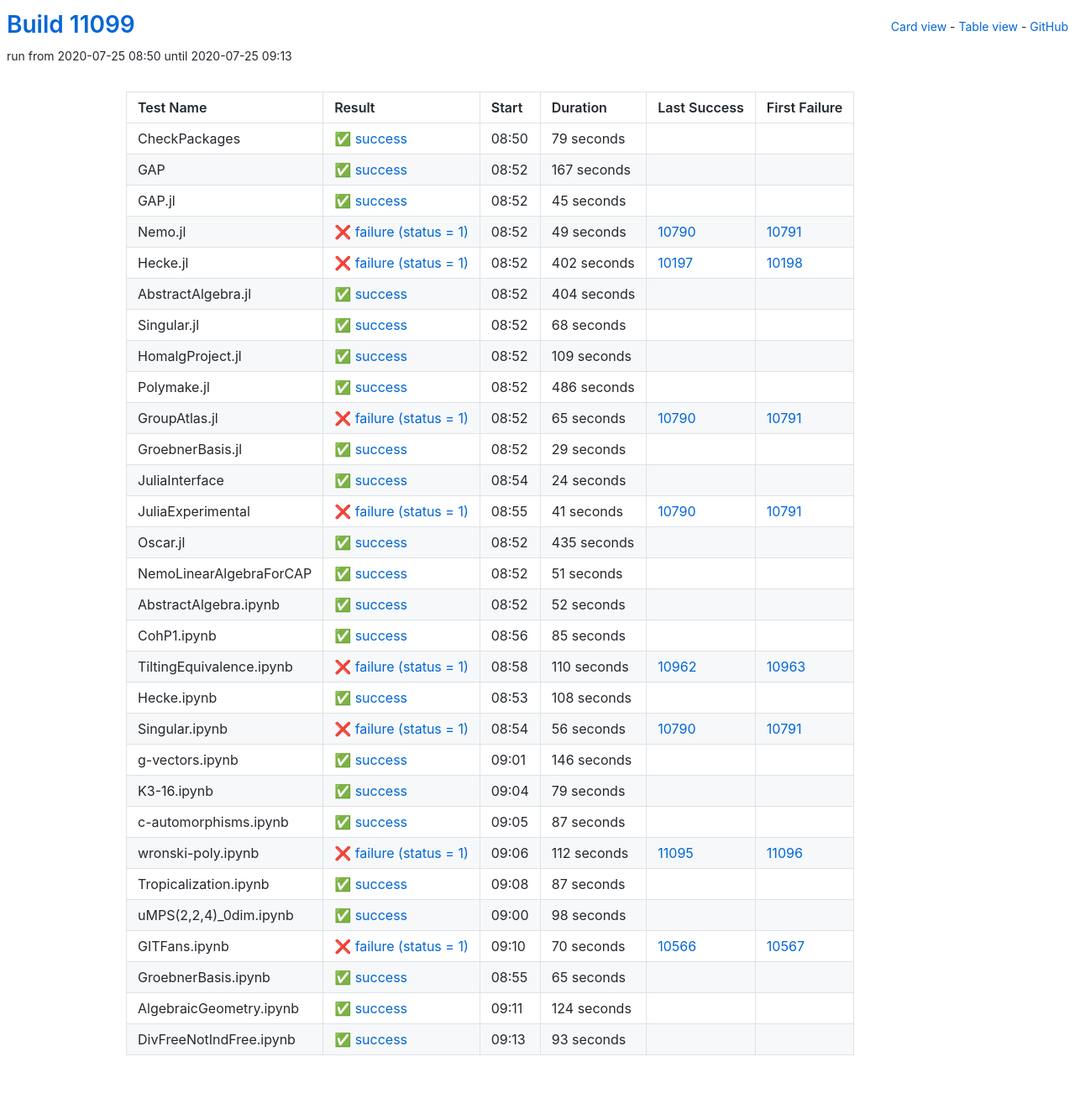
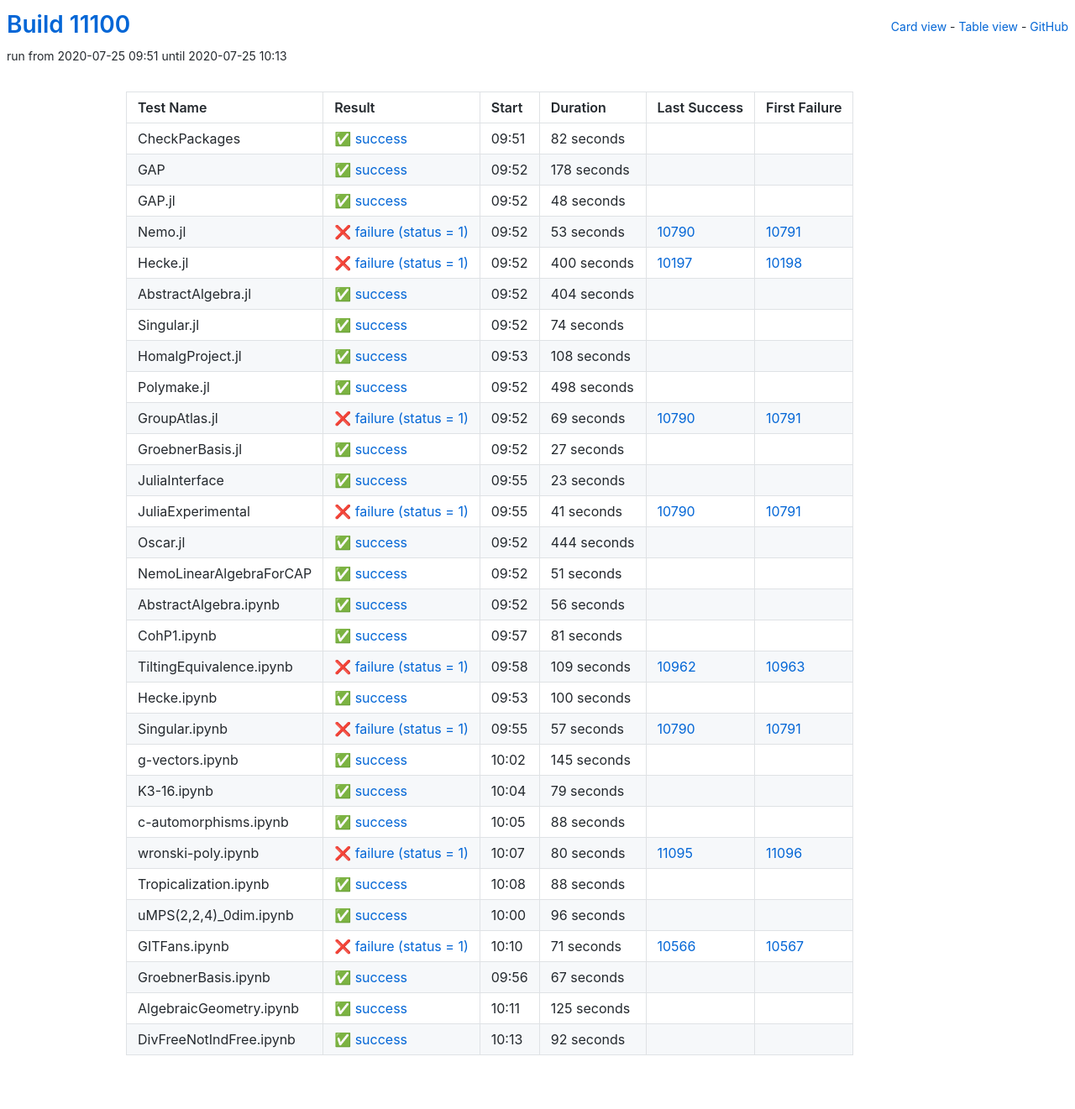
Before and after one commit to oscar-system/oscar-ci-status, a Jekyll site: the page built from table.html, in a window 1280 px wide. Shown: the whole page at 84% size. Built offline with Jekyll 4.4.1, drawn with Linux system fonts in a browser that asks for light colours.

Commit message:
Build #11100

```diff
--- a/_data/ci.yml
+++ b/_data/ci.yml
@@ -1,6 +1,6 @@
 ---
-build: 11099
-build_url: https://oscarci.mathematik.uni-kl.de/job/oscar/11099/
+build: 11100
+build_url: https://oscarci.mathematik.uni-kl.de/job/oscar/11100/
 job: oscar
 organization: oscar-system
 repo: oscar-ci-status
@@ -8,68 +8,68 @@
 tests:
 - name: CheckPackages
   id: checkpackages
-  log: https://oscarci.mathematik.uni-kl.de/job/oscar/11099/artifact/logs/build-11099/CheckPackages.log
-  start: 2020-07-25 08:50
+  log: https://oscarci.mathematik.uni-kl.de/job/oscar/11100/artifact/logs/build-11100/CheckPackages.log
+  start: 2020-07-25 09:51
   success: true
   exitcode: 0
   status: success
-  duration: 79
+  duration: 82
   last_success: false
   last_success_url:
   first_failure: false
   first_failure_url:
 - name: GAP
   id: gap
-  log: https://oscarci.mathematik.uni-kl.de/job/oscar/11099/artifact/logs/build-11099/GAP.log
-  start: 2020-07-25 08:52
+  log: https://oscarci.mathematik.uni-kl.de/job/oscar/11100/artifact/logs/build-11100/GAP.log
+  start: 2020-07-25 09:52
   success: true
   exitcode: 0
   status: success
-  duration: 167
+  duration: 178
   last_success: false
   last_success_url:
   first_failure: false
   first_failure_url:
 - name: GAP.jl
   id: gap-jl
-  log: https://oscarci.mathematik.uni-kl.de/job/oscar/11099/artifact/logs/build-11099/GAP.jl.log
-  start: 2020-07-25 08:52
+  log: https://oscarci.mathematik.uni-kl.de/job/oscar/11100/artifact/logs/build-11100/GAP.jl.log
+  start: 2020-07-25 09:52
   success: true
   exitcode: 0
   status: success
-  duration: 45
+  duration: 48
   last_success: false
   last_success_url:
   first_failure: false
   first_failure_url:
 - name: Nemo.jl
   id: nemo-jl
-  log: https://oscarci.mathematik.uni-kl.de/job/oscar/11099/artifact/logs/build-11099/Nemo.jl.log
-  start: 2020-07-25 08:52
+  log: https://oscarci.mathematik.uni-kl.de/job/oscar/11100/artifact/logs/build-11100/Nemo.jl.log
+  start: 2020-07-25 09:52
   success: false
   exitcode: 1
   status: failure
-  duration: 49
+  duration: 53
   last_success: 10790
   last_success_url: https://oscarci.mathematik.uni-kl.de/job/oscar/10790/
   first_failure: 10791
   first_failure_url: https://oscarci.mathematik.uni-kl.de/job/oscar/10791/
 - name: Hecke.jl
   id: hecke-jl
-  log: https://oscarci.mathematik.uni-kl.de/job/oscar/11099/artifact/logs/build-11099/Hecke.jl.log
-  start: 2020-07-25 08:52
+  log: https://oscarci.mathematik.uni-kl.de/job/oscar/11100/artifact/logs/build-11100/Hecke.jl.log
+  start: 2020-07-25 09:52
   success: false
   exitcode: 1
   status: failure
-  duration: 402
+  duration: 400
   last_success: 10197
   last_success_url: https://oscarci.mathematik.uni-kl.de/job/oscar/10197/
   first_failure: 10198
   first_failure_url: https://oscarci.mathematik.uni-kl.de/job/oscar/10198/
 - name: AbstractAlgebra.jl
   id: abstractalgebra-jl
-  log: https://oscarci.mathematik.uni-kl.de/job/oscar/11099/artifact/logs/build-11099/AbstractAlgebra.jl.log
-  start: 2020-07-25 08:52
+  log: https://oscarci.mathematik.uni-kl.de/job/oscar/11100/artifact/logs/build-11100/AbstractAlgebra.jl.log
+  start: 2020-07-25 09:52
   success: true
   exitcode: 0
   status: success
@@ -80,80 +80,80 @@
   first_failure_url:
 - name: Singular.jl
   id: singular-jl
-  log: https://oscarci.mathematik.uni-kl.de/job/oscar/11099/artifact/logs/build-11099/Singular.jl.log
-  start: 2020-07-25 08:52
+  log: https://oscarci.mathematik.uni-kl.de/job/oscar/11100/artifact/logs/build-11100/Singular.jl.log
+  start: 2020-07-25 09:52
   success: true
   exitcode: 0
   status: success
-  duration: 68
+  duration: 74
   last_success: false
   last_success_url:
   first_failure: false
   first_failure_url:
 - name: HomalgProject.jl
   id: homalgproject-jl
-  log: https://oscarci.mathematik.uni-kl.de/job/oscar/11099/artifact/logs/build-11099/HomalgProject.jl.log
-  start: 2020-07-25 08:52
+  log: https://oscarci.mathematik.uni-kl.de/job/oscar/11100/artifact/logs/build-11100/HomalgProject.jl.log
+  start: 2020-07-25 09:53
   success: true
   exitcode: 0
   status: success
-  duration: 109
+  duration: 108
   last_success: false
   last_success_url:
   first_failure: false
   first_failure_url:
 - name: Polymake.jl
   id: polymake-jl
-  log: https://oscarci.mathematik.uni-kl.de/job/oscar/11099/artifact/logs/build-11099/Polymake.jl.log
-  start: 2020-07-25 08:52
+  log: https://oscarci.mathematik.uni-kl.de/job/oscar/11100/artifact/logs/build-11100/Polymake.jl.log
+  start: 2020-07-25 09:52
   success: true
   exitcode: 0
   status: success
-  duration: 486
+  duration: 498
   last_success: false
   last_success_url:
   first_failure: false
   first_failure_url:
 - name: GroupAtlas.jl
   id: groupatlas-jl
-  log: https://oscarci.mathematik.uni-kl.de/job/oscar/11099/artifact/logs/build-11099/GroupAtlas.jl.log
-  start: 2020-07-25 08:52
+  log: https://oscarci.mathematik.uni-kl.de/job/oscar/11100/artifact/logs/build-11100/GroupAtlas.jl.log
+  start: 2020-07-25 09:52
   success: false
   exitcode: 1
   status: failure
-  duration: 65
+  duration: 69
   last_success: 10790
   last_success_url: https://oscarci.mathematik.uni-kl.de/job/oscar/10790/
   first_failure: 10791
   first_failure_url: https://oscarci.mathematik.uni-kl.de/job/oscar/10791/
 - name: GroebnerBasis.jl
   id: groebnerbasis-jl
-  log: https://oscarci.mathematik.uni-kl.de/job/oscar/11099/artifact/logs/build-11099/GroebnerBasis.jl.log
-  start: 2020-07-25 08:52
+  log: https://oscarci.mathematik.uni-kl.de/job/oscar/11100/artifact/logs/build-11100/GroebnerBasis.jl.log
+  start: 2020-07-25 09:52
   success: true
   exitcode: 0
   status: success
-  duration: 29
+  duration: 27
   last_success: false
   last_success_url:
   first_failure: false
   first_failure_url:
 - name: JuliaInterface
   id: juliainterface
-  log: https://oscarci.mathematik.uni-kl.de/job/oscar/11099/artifact/logs/build-11099/JuliaInterface.log
-  start: 2020-07-25 08:54
+  log: https://oscarci.mathematik.uni-kl.de/job/oscar/11100/artifact/logs/build-11100/JuliaInterface.log
+  start: 2020-07-25 09:55
   success: true
   exitcode: 0
   status: success
-  duration: 24
+  duration: 23
   last_success: false
   last_success_url:
   first_failure: false
   first_failure_url:
 - name: JuliaExperimental
   id: juliaexperimental
-  log: https://oscarci.mathematik.uni-kl.de/job/oscar/11099/artifact/logs/build-11099/JuliaExperimental.log
-  start: 2020-07-25 08:55
+  log: https://oscarci.mathematik.uni-kl.de/job/oscar/11100/artifact/logs/build-11100/JuliaExperimental.log
+  start: 2020-07-25 09:55
   success: false
   exitcode: 1
   status: failure
@@ -164,20 +164,20 @@
   first_failure_url: https://oscarci.mathematik.uni-kl.de/job/oscar/10791/
 - name: Oscar.jl
   id: oscar-jl
-  log: https://oscarci.mathematik.uni-kl.de/job/oscar/11099/artifact/logs/build-11099/Oscar.jl.log
-  start: 2020-07-25 08:52
+  log: https://oscarci.mathematik.uni-kl.de/job/oscar/11100/artifact/logs/build-11100/Oscar.jl.log
+  start: 2020-07-25 09:52
   success: true
   exitcode: 0
   status: success
-  duration: 435
+  duration: 444
   last_success: false
   last_success_url:
   first_failure: false
   first_failure_url:
 - name: NemoLinearAlgebraForCAP
   id: nemolinearalgebraforcap
-  log: https://oscarci.mathematik.uni-kl.de/job/oscar/11099/artifact/logs/build-11099/NemoLinearAlgebraForCAP.log
-  start: 2020-07-25 08:52
+  log: https://oscarci.mathematik.uni-kl.de/job/oscar/11100/artifact/logs/build-11100/NemoLinearAlgebraForCAP.log
+  start: 2020-07-25 09:52
   success: true
   exitcode: 0
   status: success
@@ -188,80 +188,80 @@
   first_failure_url:
 - name: AbstractAlgebra.ipynb
   id: abstractalgebra-ipynb
-  log: https://oscarci.mathematik.uni-kl.de/job/oscar/11099/artifact/logs/build-11099/AbstractAlgebra.ipynb.log
-  start: 2020-07-25 08:52
+  log: https://oscarci.mathematik.uni-kl.de/job/oscar/11100/artifact/logs/build-11100/AbstractAlgebra.ipynb.log
+  start: 2020-07-25 09:52
   success: true
   exitcode: 0
   status: success
-  duration: 52
+  duration: 56
   last_success: false
   last_success_url:
   first_failure: false
   first_failure_url:
 - name: CohP1.ipynb
   id: cohp1-ipynb
-  log: https://oscarci.mathematik.uni-kl.de/job/oscar/11099/artifact/logs/build-11099/CohP1.ipynb.log
-  start: 2020-07-25 08:56
+  log: https://oscarci.mathematik.uni-kl.de/job/oscar/11100/artifact/logs/build-11100/CohP1.ipynb.log
+  start: 2020-07-25 09:57
   success: true
   exitcode: 0
   status: success
-  duration: 85
+  duration: 81
   last_success: false
   last_success_url:
   first_failure: false
   first_failure_url:
 - name: TiltingEquivalence.ipynb
   id: tiltingequivalence-ipynb
-  log: https://oscarci.mathematik.uni-kl.de/job/oscar/11099/artifact/logs/build-11099/TiltingEquivalence.ipynb.log
-  start: 2020-07-25 08:58
+  log: https://oscarci.mathematik.uni-kl.de/job/oscar/11100/artifact/logs/build-11100/TiltingEquivalence.ipynb.log
+  start: 2020-07-25 09:58
   success: false
   exitcode: 1
   status: failure
-  duration: 110
+  duration: 109
   last_success: 10962
   last_success_url: https://oscarci.mathematik.uni-kl.de/job/oscar/10962/
   first_failure: 10963
   first_failure_url: https://oscarci.mathematik.uni-kl.de/job/oscar/10963/
 - name: Hecke.ipynb
   id: hecke-ipynb
-  log: https://oscarci.mathematik.uni-kl.de/job/oscar/11099/artifact/logs/build-11099/Hecke.ipynb.log
-  start: 2020-07-25 08:53
+  log: https://oscarci.mathematik.uni-kl.de/job/oscar/11100/artifact/logs/build-11100/Hecke.ipynb.log
+  start: 2020-07-25 09:53
   success: true
   exitcode: 0
   status: success
-  duration: 108
+  duration: 100
   last_success: false
   last_success_url:
   first_failure: false
   first_failure_url:
 - name: Singular.ipynb
   id: singular-ipynb
-  log: https://oscarci.mathematik.uni-kl.de/job/oscar/11099/artifact/logs/build-11099/Singular.ipynb.log
-  start: 2020-07-25 08:54
+  log: https://oscarci.mathematik.uni-kl.de/job/oscar/11100/artifact/logs/build-11100/Singular.ipynb.log
+  start: 2020-07-25 09:55
   success: false
   exitcode: 1
   status: failure
-  duration: 56
+  duration: 57
   last_success: 10790
   last_success_url: https://oscarci.mathematik.uni-kl.de/job/oscar/10790/
   first_failure: 10791
   first_failure_url: https://oscarci.mathematik.uni-kl.de/job/oscar/10791/
 - name: g-vectors.ipynb
   id: g-vectors-ipynb
-  log: https://oscarci.mathematik.uni-kl.de/job/oscar/11099/artifact/logs/build-11099/g-vectors.ipynb.log
-  start: 2020-07-25 09:01
+  log: https://oscarci.mathematik.uni-kl.de/job/oscar/11100/artifact/logs/build-11100/g-vectors.ipynb.log
+  start: 2020-07-25 10:02
   success: true
   exitcode: 0
   status: success
-  duration: 146
+  duration: 145
   last_success: false
   last_success_url:
   first_failure: false
   first_failure_url:
 - name: K3-16.ipynb
   id: k3-16-ipynb
-  log: https://oscarci.mathematik.uni-kl.de/job/oscar/11099/artifact/logs/build-11099/K3-16.ipynb.log
-  start: 2020-07-25 09:04
+  log: https://oscarci.mathematik.uni-kl.de/job/oscar/11100/artifact/logs/build-11100/K3-16.ipynb.log
+  start: 2020-07-25 10:04
   success: true
   exitcode: 0
   status: success
@@ -272,96 +272,96 @@
   first_failure_url:
 - name: c-automorphisms.ipynb
   id: c-automorphisms-ipynb
-  log: https://oscarci.mathematik.uni-kl.de/job/oscar/11099/artifact/logs/build-11099/c-automorphisms.ipynb.log
-  start: 2020-07-25 09:05
+  log: https://oscarci.mathematik.uni-kl.de/job/oscar/11100/artifact/logs/build-11100/c-automorphisms.ipynb.log
+  start: 2020-07-25 10:05
   success: true
   exitcode: 0
   status: success
-  duration: 87
+  duration: 88
   last_success: false
   last_success_url:
   first_failure: false
   first_failure_url:
 - name: wronski-poly.ipynb
   id: wronski-poly-ipynb
-  log: https://oscarci.mathematik.uni-kl.de/job/oscar/11099/artifact/logs/build-11099/wronski-poly.ipynb.log
-  start: 2020-07-25 09:06
+  log: https://oscarci.mathematik.uni-kl.de/job/oscar/11100/artifact/logs/build-11100/wronski-poly.ipynb.log
+  start: 2020-07-25 10:07
   success: false
   exitcode: 1
   status: failure
-  duration: 112
+  duration: 80
   last_success: 11095
   last_success_url: https://oscarci.mathematik.uni-kl.de/job/oscar/11095/
   first_failure: 11096
   first_failure_url: https://oscarci.mathematik.uni-kl.de/job/oscar/11096/
 - name: Tropicalization.ipynb
   id: tropicalization-ipynb
-  log: https://oscarci.mathematik.uni-kl.de/job/oscar/11099/artifact/logs/build-11099/Tropicalization.ipynb.log
-  start: 2020-07-25 09:08
+  log: https://oscarci.mathematik.uni-kl.de/job/oscar/11100/artifact/logs/build-11100/Tropicalization.ipynb.log
+  start: 2020-07-25 10:08
   success: true
   exitcode: 0
   status: success
-  duration: 87
+  duration: 88
   last_success: false
   last_success_url:
   first_failure: false
   first_failure_url:
 - name: uMPS(2,2,4)_0dim.ipynb
   id: umps-2-2-4-0dim-ipynb
-  log: https://oscarci.mathematik.uni-kl.de/job/oscar/11099/artifact/logs/build-11099/uMPS-2-2-4-_0dim.ipynb.log
-  start: 2020-07-25 09:00
+  log: https://oscarci.mathematik.uni-kl.de/job/oscar/11100/artifact/logs/build-11100/uMPS-2-2-4-_0dim.ipynb.log
+  start: 2020-07-25 10:00
   success: true
   exitcode: 0
   status: success
-  duration: 98
+  duration: 96
   last_success: false
   last_success_url:
   first_failure: false
   first_failure_url:
 - name: GITFans.ipynb
   id: gitfans-ipynb
-  log: https://oscarci.mathematik.uni-kl.de/job/oscar/11099/artifact/logs/build-11099/GITFans.ipynb.log
-  start: 2020-07-25 09:10
+  log: https://oscarci.mathematik.uni-kl.de/job/oscar/11100/artifact/logs/build-11100/GITFans.ipynb.log
+  start: 2020-07-25 10:10
   success: false
   exitcode: 1
   status: failure
-  duration: 70
+  duration: 71
   last_success: 10566
   last_success_url: https://oscarci.mathematik.uni-kl.de/job/oscar/10566/
   first_failure: 10567
   first_failure_url: https://oscarci.mathematik.uni-kl.de/job/oscar/10567/
 - name: GroebnerBasis.ipynb
   id: groebnerbasis-ipynb
-  log: https://oscarci.mathematik.uni-kl.de/job/oscar/11099/artifact/logs/build-11099/GroebnerBasis.ipynb.log
-  start: 2020-07-25 08:55
+  log: https://oscarci.mathematik.uni-kl.de/job/oscar/11100/artifact/logs/build-11100/GroebnerBasis.ipynb.log
+  start: 2020-07-25 09:56
   success: true
   exitcode: 0
   status: success
-  duration: 65
+  duration: 67
   last_success: false
   last_success_url:
   first_failure: false
   first_failure_url:
 - name: AlgebraicGeometry.ipynb
   id: algebraicgeometry-ipynb
-  log: https://oscarci.mathematik.uni-kl.de/job/oscar/11099/artifact/logs/build-11099/AlgebraicGeometry.ipynb.log
-  start: 2020-07-25 09:11
+  log: https://oscarci.mathematik.uni-kl.de/job/oscar/11100/artifact/logs/build-11100/AlgebraicGeometry.ipynb.log
+  start: 2020-07-25 10:11
   success: true
   exitcode: 0
   status: success
-  duration: 124
+  duration: 125
   last_success: false
   last_success_url:
   first_failure: false
   first_failure_url:
 - name: DivFreeNotIndFree.ipynb
   id: divfreenotindfree-ipynb
-  log: https://oscarci.mathematik.uni-kl.de/job/oscar/11099/artifact/logs/build-11099/DivFreeNotIndFree.ipynb.log
-  start: 2020-07-25 09:13
+  log: https://oscarci.mathematik.uni-kl.de/job/oscar/11100/artifact/logs/build-11100/DivFreeNotIndFree.ipynb.log
+  start: 2020-07-25 10:13
   success: true
   exitcode: 0
   status: success
-  duration: 93
+  duration: 92
   last_success: false
   last_success_url:
   first_failure: false
```
Also changed, not shown: README.md.
